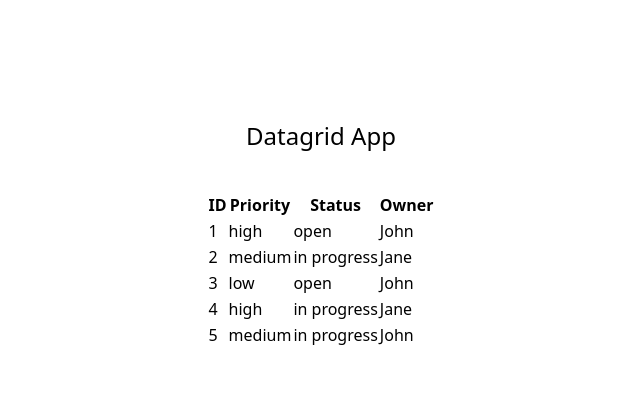
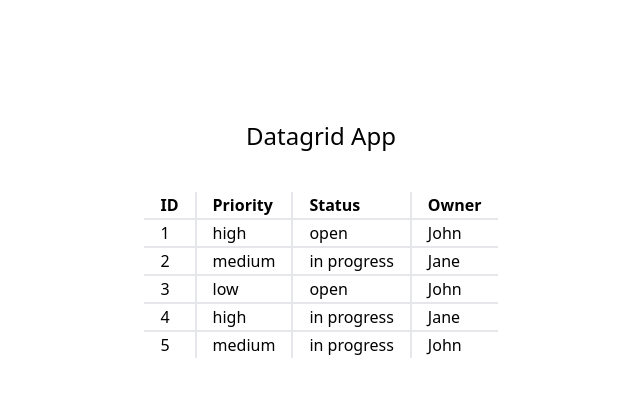
Before and after one commit to sam-maton/angular-datagrid, an Angular app: page / in a window 1280 px wide. Shown: the top 396 px of the page, without its empty margins (319-959 px from the left). Built offline with nearby package versions, Linux system fonts and the light colour scheme.

Commit message:
added some basic styling

```diff
--- a/src/app/datagrid/datagrid.component.html
+++ b/src/app/datagrid/datagrid.component.html
@@ -1,12 +1,27 @@
 <table cdk-table [dataSource]="dataSource">
   @for (column of columns; track column.key){
   <ng-container cdkColumnDef="{{ column.key }}">
-    <th cdk-header-cell *cdkHeaderCellDef>{{ column.label }}</th>
-    <td cdk-cell *cdkCellDef="let row">{{ row[column.key] }}</td>
-    <!-- <td cdk-footer-cell *cdkFooterCellDef>{{ column.label }}</td> -->
+    <th
+      class="text-left px-4 border-r-2 last:border-r-0"
+      cdk-header-cell
+      *cdkHeaderCellDef
+    >
+      {{ column.label }}
+    </th>
+    <td
+      class="text-left px-4 border-r-2 last:border-r-0"
+      cdk-cell
+      *cdkCellDef="let row"
+    >
+      {{ row[column.key] }}
+    </td>
   </ng-container>
   }
 
-  <tr cdk-header-row *cdkHeaderRowDef="displayedColumns"></tr>
-  <tr cdk-row *cdkRowDef="let row; columns: displayedColumns"></tr>
+  <tr class="" cdk-header-row *cdkHeaderRowDef="displayedColumns"></tr>
+  <tr
+    class="border-t-2"
+    cdk-row
+    *cdkRowDef="let row; columns: displayedColumns"
+  ></tr>
 </table>
```
